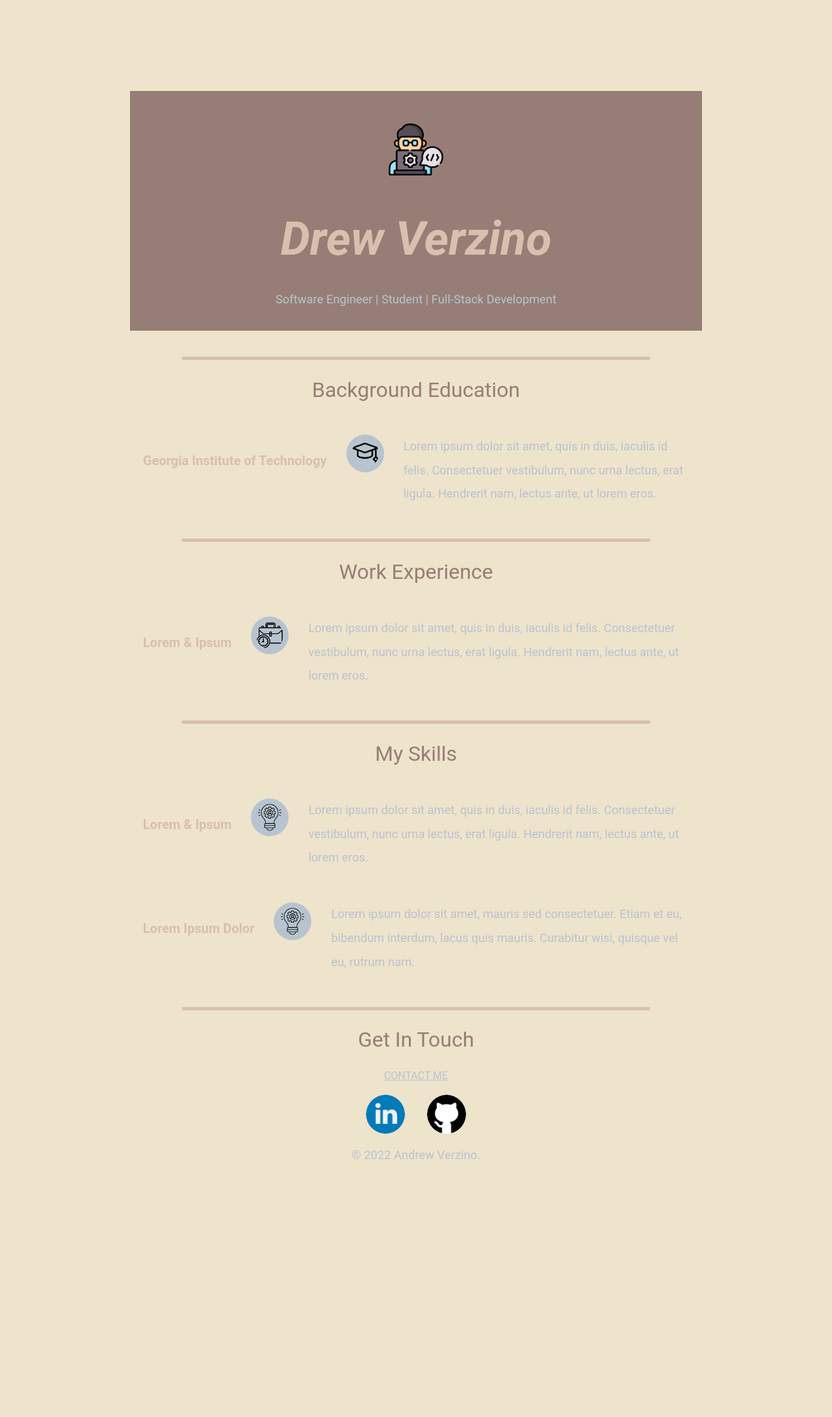
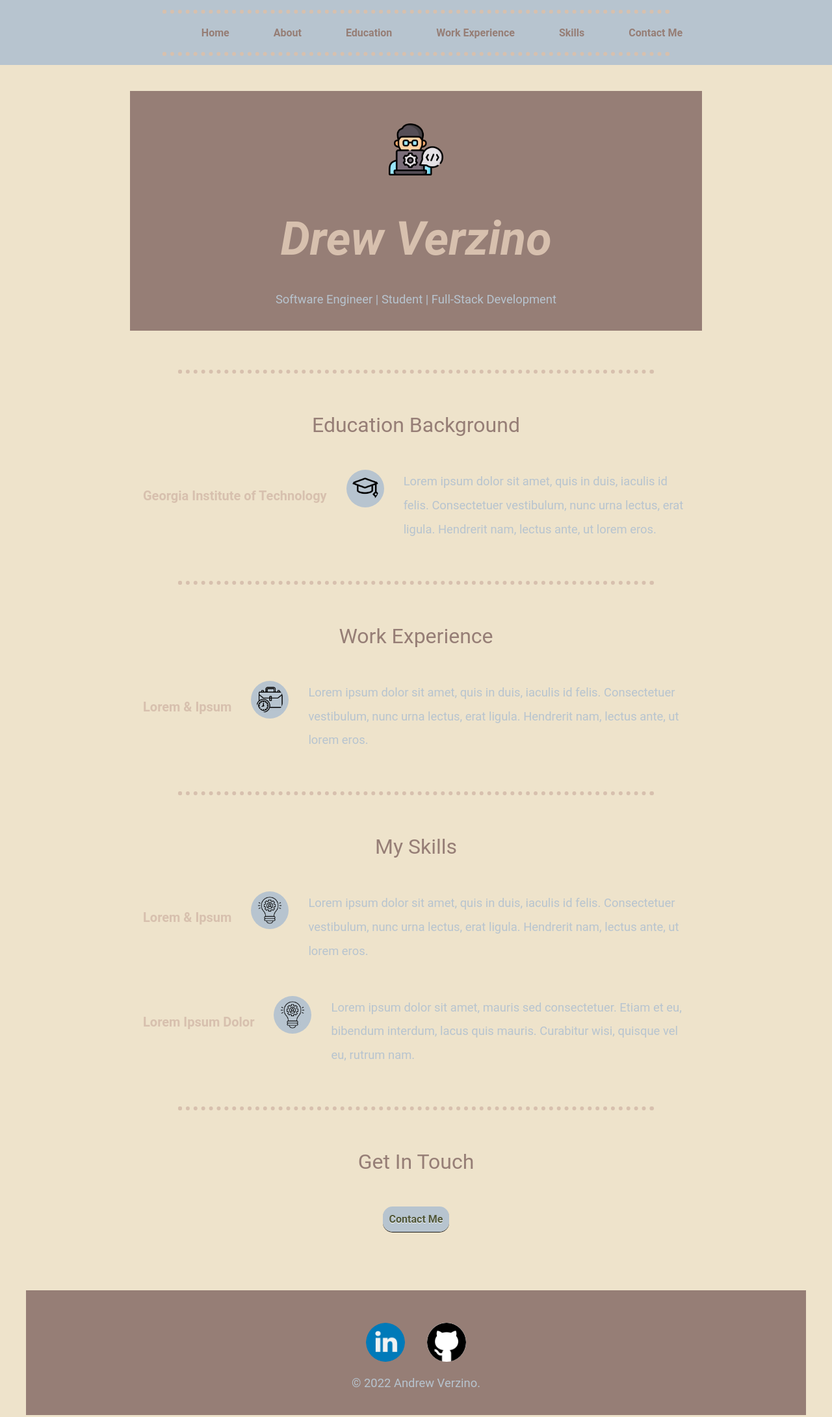
Before and after one commit to drewverzino/ePortfolio, a plain HTML site: page index.html in a window 1280 px wide. Shown: the whole page at 65% size. Before the commit the page ends 1947 px from the top, so only its background shows below. Drawn offline with Linux system fonts and the light colour scheme.

Commit message:
Add files via upload
Added scroll ability to header, along with functional linkage to each section.

```diff
--- a/index.html
+++ b/index.html
@@ -7,15 +7,39 @@
   </head>
 
   <body>
+    <div id="nav-header">
+      <hr style = "margin-top: 15px; margin-bottom: 20px"/>
+      <ul id="nav-bar">
+        <li class="nav-bar-element">
+          <a class="nav-bar-element-link" href="#Home">Home</a>
+        </li>
+        <li class="nav-bar-element">
+          <a class="nav-bar-element-link" href="#About">About</a>
+        </li>
+        <li class="nav-bar-element">
+          <a class="nav-bar-element-link" href="#education">Education</a>
+        </li>
+        <li class="nav-bar-element">
+          <a class="nav-bar-element-link" href="#work-experience"
+            >Work Experience</a
+          >
+        </li>
+        <li class="nav-bar-element">
+          <a class="nav-bar-element-link" href="#skills">Skills</a>
+        </li class="nav-bar-element">
+        <li class="nav-bar-element"><a class="nav-bar-element-link" href="#contact-me">Contact Me</a></li>
+      </ul>
+      <hr style = "margin-top: 20px"/>
+    </div>
     <div class="middle-container">
-  <div class="profile">
+  <div id="profile">
     <img class = "profile-icon"src="software-engineer.png" alt="profile-icon">
     <h1><strong><em>Drew Verzino</em></strong></h1>
     <p style = "line-height: 1;">Software Engineer | Student | Full-Stack Development</p>
   </div>
   <hr>
-  <div class="education">
-    <h2>Background Education</h2>
+  <div id="education">
+    <h2>Education Background</h2>
     <div class = "education-row">
       <h3>Georgia Institute of Technology</h3>
       <img class ="education-icon" src="graduation-cap.png" alt="gt-logo">
@@ -23,7 +47,7 @@
     </div>
   </div>
   <hr>
-  <div class="work-experience">
+  <div id="work-experience">
     <h2>Work Experience</h2>
     <div class = "work-experience-row">
       <h3>Lorem & Ipsum</h3>
@@ -32,7 +56,7 @@
     </div>
   </div>
   <hr>
-  <div class="skills">
+  <div id="skills">
     <h2>My Skills</h2>
     <div class="skill-row">
       <h3>Lorem & Ipsum</h3>
@@ -46,13 +70,15 @@
     </div>
   </div>
   <hr>
-  <div class="contact-me">
-    <h2>Get In Touch</h2>
-    <a class="btn" href="mailto:drew.verzino@gmail.com">CONTACT ME</a>
+  <div id="contact-me">
+    <h2 style = "margin-bottom: 60px">Get In Touch</h2>
+    <a class="btn" href="mailto:drew.verzino@gmail.com">Contact Me</a>
+  </div>
+  </div>
+  <div class = "footer">
     <a class="footer-link" href="https://www.linkedin.com/in/drew-verzino/"><img class = "contact-icon" src = "linkedin.png"></a>
   <a class="footer-link" href="https://github.com/drewverzino/"><img class = "contact-icon"src = "github.png" style = "background-color: white;"></a>
   <p>© 2022 Andrew Verzino.</p>
   </div>
-</div>
   </body>
 </html>
--- a/styles.css
+++ b/styles.css
@@ -6,10 +6,10 @@ body {
 }
 
 hr {
-  height: 5px;
-  border: none;
-  background-color: #d7c0ae;
+  border: dotted #d7c0ae 6px;
+  border-bottom: none;
   width: 60%;
+  margin: 60px auto;
 }
 
 h1 {
@@ -84,13 +84,14 @@ p {
   padding-bottom: 100px;
 }
 
-.profile {
+#profile {
   background-color: #967e76;
   padding: 20px;
   width: 70%;
   margin: 0 auto 40px auto;
   position: relative;
   top: 0;
+  z-index: -20;
 }
 
 .description {
@@ -98,12 +99,58 @@ p {
 }
 
 .btn {
-  text-decoration: underline;
-  display: block;
-  padding: 0 0 20px;
-  color: #b7c4cf;
+  width: auto;
+  height: auto;
+  padding: 10px;
+  border-width: 2px;
+  color: #505739;
+  border-color: #333029;
+  font-weight: bold;
+  border-top-left-radius: 15px;
+  border-top-right-radius: 15px;
+  border-bottom-left-radius: 15px;
+  border-bottom-right-radius: 15px;
+  box-shadow: 0px 1px 0px 0px #1c1b18;
+  text-shadow: 0px 1px 0px #ffffff;
+  background: #b7c4cf;
+  text-decoration: none;
+  margin: 20px;
 }
 
 .footer-link {
   padding: 15px;
 }
+
+.footer {
+  background-color: #967e76;
+  padding: 50px 0 20px;
+}
+
+#nav-bar {
+  list-style-type: none;
+  padding: auto 0;
+  margin: 0;
+  width: 100%;
+}
+
+.nav-bar-element {
+  display: inline;
+  margin: 0 32px;
+  padding: 0 auto;
+}
+
+.nav-bar-element-link {
+  text-decoration: none;
+  color: #967e76;
+}
+
+#nav-header {
+  background-color: #b7c4cf;
+  position: fixed;
+  width: 100%;
+  top: 0;
+  left: 0;
+  height: 100px;
+  font-family: "Roboto", sans-serif;
+  font-weight: bold;
+}
```
